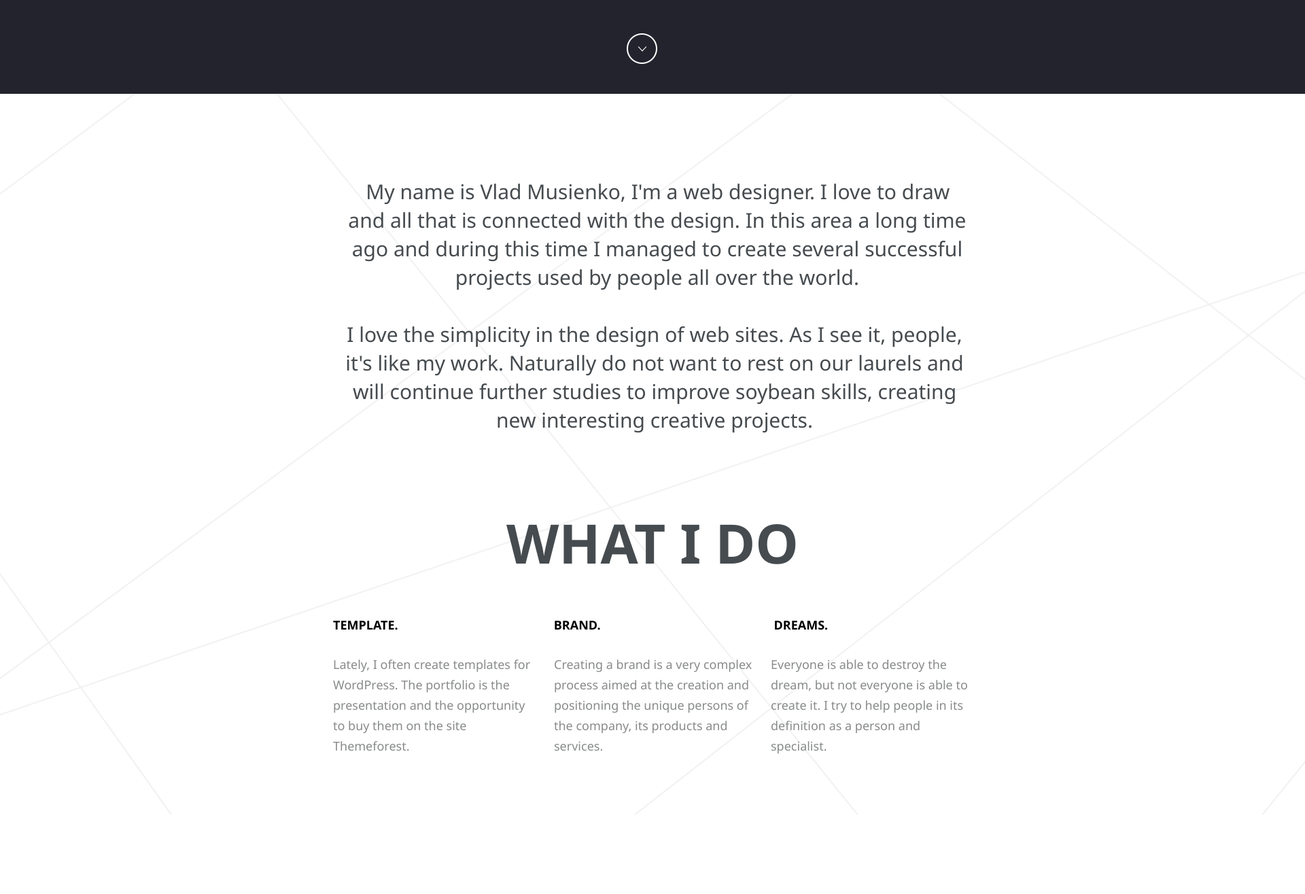
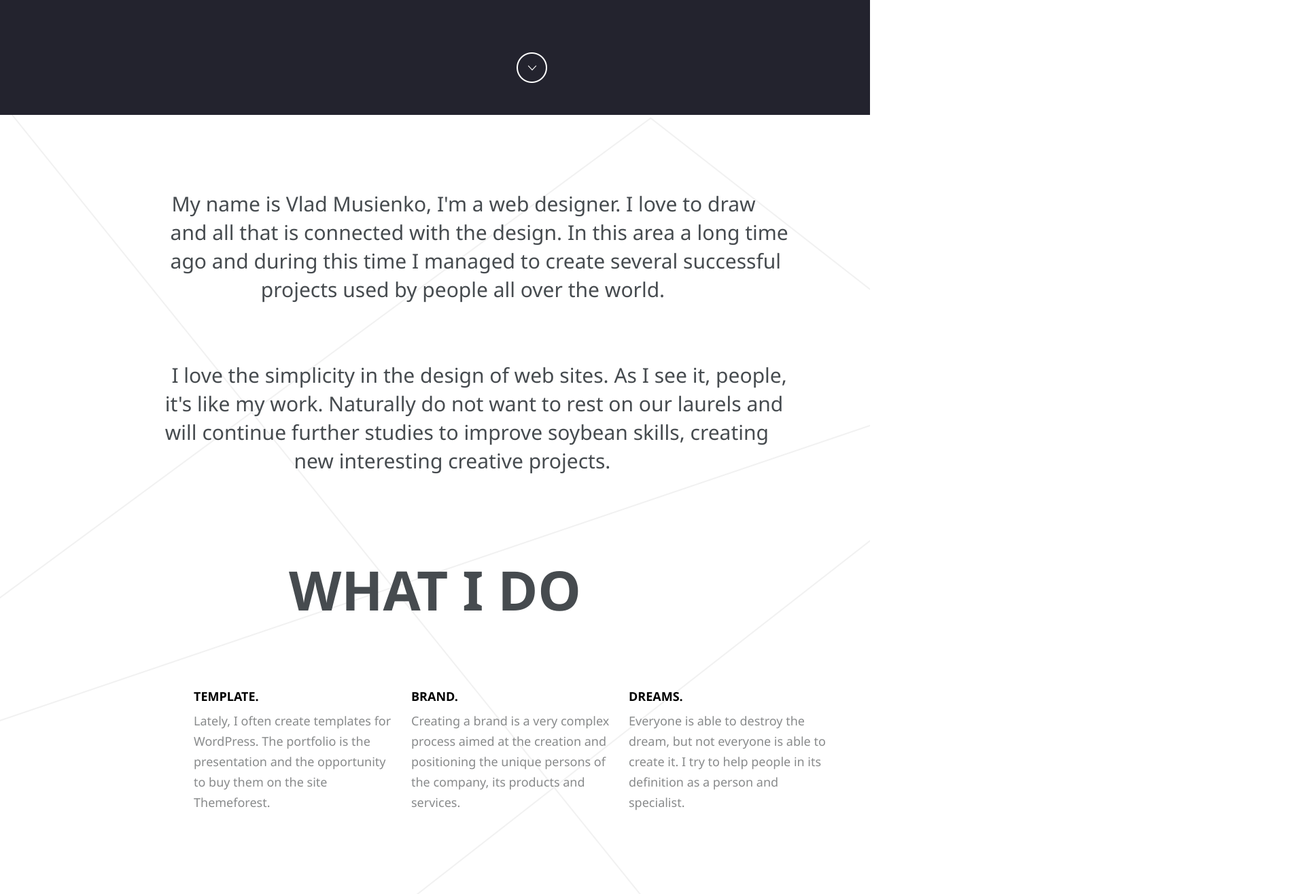
Before and after one commit to IanaOrlova/homework_html, a plain HTML site: page ilovedesign/ilovedesign.html in a window 1280 px wide. Shown: the part 700-2015 px from the top of the page at 68% size, 1920 px wide, since content can reach past the window. Before the commit the page ends 1898 px from the top, so only its background shows below. Drawn offline with Linux system fonts and the light colour scheme.

Commit message:
mistakes

```diff
--- a/ilovedesign/css/ilovedesign.css
+++ b/ilovedesign/css/ilovedesign.css
@@ -5,7 +5,7 @@ html, body {height: 100%;}
     padding: 0 0;
 }
 body{
-   width: 1920px;
+   max-width: 1920px;
    height: 1852px;
 }
 /*----------------------------------верхний блок---------------*/
@@ -17,23 +17,23 @@ header{
     width: 134px;
     height: 134px;
     position: relative;
-    left: 205px;
+    left: 235px;
     display: inline-block;
 }
 
 .logo{
     display: inline-block;
-    padding: 4% 35% 0;
+    padding-top: 4% ;
+    padding-left:470px;
+
     background-size: cover;
 }
 h2{
     color:  #ffffff;
     font-size: 80px;
     font-weight: 700;
-    line-height: 30px;
     text-align: center;
     padding: 178px 0 40px 0;
-    white-space: pre;
 }
 .im_glad{
     color:  #ffffff;
@@ -41,16 +41,13 @@ h2{
     font-weight: 400;
     line-height: 30px;
     text-align: center;
-    padding: 40px 9% 0;
-
+    padding: 40px 13% 178px 13%;
 }
 .button{
-    width: 45px;
-    height: 45px;
+
     position: relative;
-    left: 125px ;
-    padding: 30% 0 10% 0 ;
-
+    left: 145px ;
+    padding-bottom: 22px;
 }
 
 .button:active{
@@ -66,9 +63,7 @@ h2{
     height: 100%;
     background-position: bottom;
 }
-main{
-    height: 57.2%;
-}
+
 /*-----------------------для фонового рисунка задаем высоту 100% а для блока, который он покрывает, отдельную высоту,
  тогда рисунок смещается до нужных нам размеров---------------*/
 
@@ -86,11 +81,18 @@ h3{
     color:  #464b4f;
     font-size: 80px;
     font-weight: 700;
-    line-height: 36px;
     text-align: center;
     padding: 3% 0 0 0;
 }
 /*------------------------колонки------------*/
+li{
+    list-style-type: none;
+}
+.colomn{
+    display: flex;
+    flex-wrap: wrap;
+    padding-bottom: 120px;
+}
 .template,
 .brand,
 .dreams{
@@ -100,6 +102,7 @@ h3{
     line-height: 30px;
     text-align: left;
     width: 300px;
+    padding: 0 10px 0  10px;
 }
 
 .template1,
@@ -109,18 +112,10 @@ h3{
     font-weight: 700;
     line-height: 42px;
     text-align: left;
-    padding: 82px 0 0  490px;
-
+    padding: 90px 10px 0  10px;
 }
 
-.brand1{padding:82px 0 0  229px;}
-
-.dreams1{padding:82px 0 0  255px;}
-
-li{display: inline-block;margin:0;float:left}
-
-.template{padding: 22px 0 10px 490px;}
-
-.brand{padding: 22px 0 10px 25px;}
-
-.dreams{padding: 22px 0 10px 19px;}
+.template1,
+.template{
+    padding-left: 285px;
+}
--- a/ilovedesign/ilovedesign.html
+++ b/ilovedesign/ilovedesign.html
@@ -3,13 +3,13 @@
 <head>
     <meta charset="UTF-8">
     <title>I love Design</title>
+    <link rel="stylesheet" type="text/css" href="css/normalize.css">
     <link rel="stylesheet" type="text/css" href="css/ilovedesign.css">
-    <link rel="stylesheet" type="text/css" href="css/normalize.css">
 </head>
       <body>
          <header>
              <div class="logo">
-                  <p class="imeg"><img src="img/logo.png"></p>
+                  <div class="imeg"><img src="img/logo.png"></div>
                   <h2>I LOVE DESIGN</h2>
                   <p class="im_glad">I'm glad that you visited my site where he can get to know me and my work.</p>
                   <p class="button"><a href="#what_i_do"><input type="image" src = "img/footer.png"
@@ -22,9 +22,8 @@
                   <p id="what_i_do" >My name is Vlad Musienko, I'm a web designer. I love to draw
                    and all that is connected with the design. In this area a long time
                    ago and during this time I managed to create several successful
-                   projects used by people all over the world.
-
-                  I love the simplicity in the design of web sites. As I see it, people,
+                      projects used by people all over the world.</p>
+                  <p>I love the simplicity in the design of web sites. As I see it, people,
                   it's like my work. Naturally do not want to rest on our laurels and
                   will continue further studies to improve soybean skills, creating
                   new interesting creative projects.</p>
@@ -33,16 +32,17 @@
                <div class="colomn">
                     <ul>
                         <li class="template1">TEMPLATE.</li>
+                        <li class="template">Lately, I often create templates for WordPress.
+                            The portfolio is the presentation and the opportunity to buy them on the site Themeforest.</li>
+                    </ul>
+                   <ul>
                         <li class="brand1">BRAND.</li>
+                       <li class="brand">Creating a brand is a very complex process aimed at the creation and positioning
+                           the unique persons of the company, its products and services.</li>
+
+                   </ul>
+                    <ul>
                         <li class="dreams1">DREAMS.</li>
-                    </ul>
-                    <ul>
-                        <li class="template">Lately, I often create templates for WordPress.
-                         The portfolio is the presentation and the opportunity to buy them on the site Themeforest.</li>
-
-                        <li class="brand">Creating a brand is a very complex process aimed at the creation and positioning
-                        the unique persons of the company, its products and services.</li>
-
                         <li class="dreams">Everyone is able to destroy the dream, but not everyone is able to create it.
                          I try to help people in its definition as a person and specialist.</li>
                     </ul>
```
